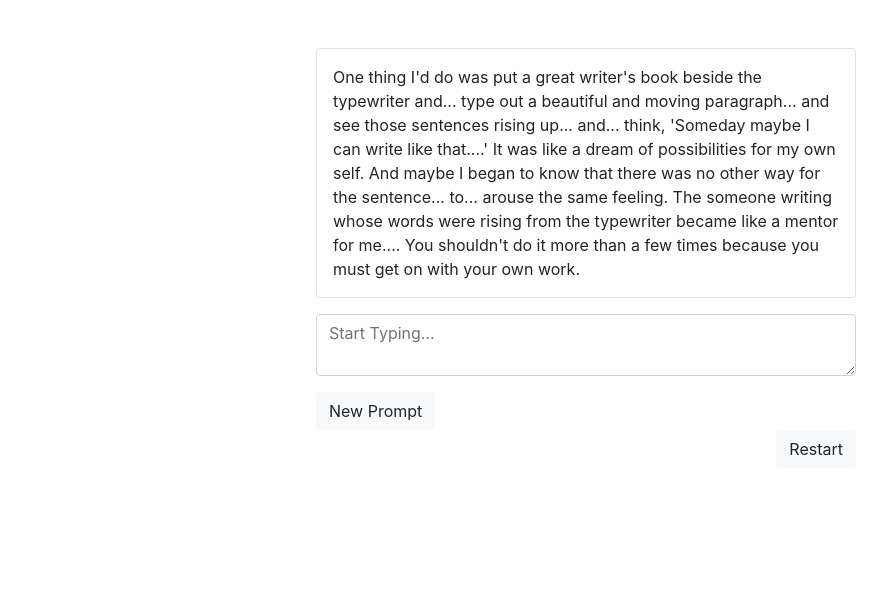
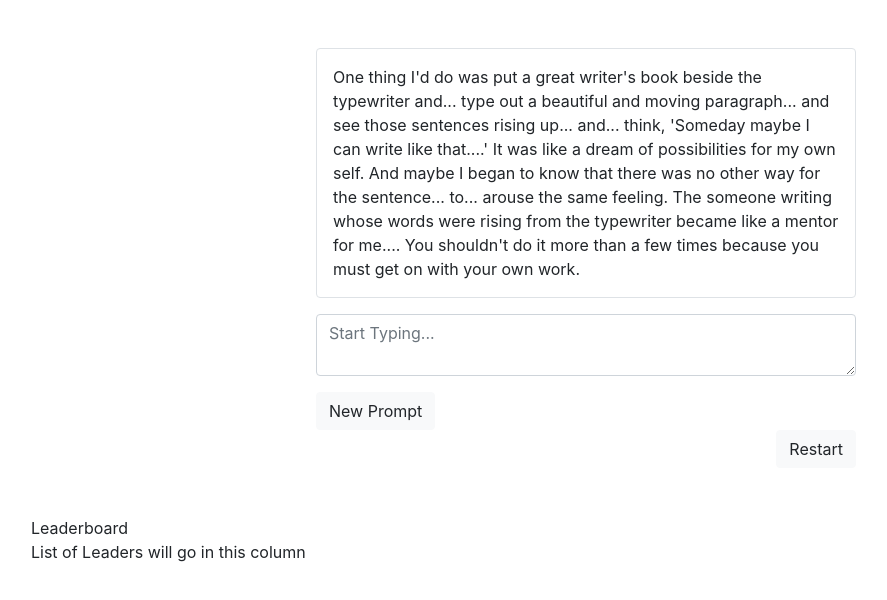
Before and after one commit to OctaviusBowman/touchspeed, a React (Create React App) app: page / in a window 1280 px wide. Shown: the top 600 px of the page, without its empty margins (54-941 px from the left). Built offline with nearby package versions, Linux system fonts and the light colour scheme.

Commit message:
favicon added

```diff
--- a/public/index.html
+++ b/public/index.html
@@ -1,15 +1,13 @@
 <!DOCTYPE html>
 <html lang="en">
+
 <head>
   <meta charset="utf-8" />
-    <link rel="icon" href="%PUBLIC_URL%/favicon.ico" />
+  <link rel="icon" href="%PUBLIC_URL%/Favicon.png" />
   <meta name="viewport" content="width=device-width, initial-scale=1" />
   <meta name="theme-color" content="#000000" />
-    <meta
-      name="description"
-      content="Web site created using create-react-app"
-    />
-    <link rel="apple-touch-icon" href="%PUBLIC_URL%/logo192.png" />
+  <meta name="description" content="Web site created using create-react-app" />
+  <link rel="apple-touch-icon" href="%PUBLIC_URL%/Favicon.png" />
   <!--
       manifest.json provides metadata used when your web app is installed on a
       user's mobile device or desktop. See https://developers.google.com/web/fundamentals/web-app-manifest/
@@ -24,8 +22,9 @@
       work correctly both with client-side routing and a non-root public URL.
       Learn how to configure a non-root public URL by running `npm run build`.
     -->
-    <title>Type Speed</title>
+  <title>Touch Speed Test</title>
 </head>
+
 <body>
   <noscript>You need to enable JavaScript to run this app.</noscript>
   <div id="root"></div>
@@ -40,4 +39,5 @@
       To create a production bundle, use `npm run build` or `yarn build`.
     -->
 </body>
+
 </html>
--- a/src/App.js
+++ b/src/App.js
@@ -2,6 +2,7 @@ import React, { useState, useEffect } from 'react';
 import Preview from './Preview'
 import Speed from './Speed'
 import getPrompt from './getPrompt'
+import Leaderbord from './Leaderboard'
 
 const initialState = {
   text: getPrompt(),
@@ -43,7 +44,8 @@ const App = () => {
   }
 
   return (
-    <div className="container mb-5 mt-5">
+    <div className="container">
+      <div className="mb-5 mt-5">
         <div className="row">
           <div className="col-md-6 offset-md-3">
             <Preview text={state.text} userInput={state.userInput} />
@@ -56,7 +58,7 @@ const App = () => {
             >
             </textarea>
             <div className="text-left">
-            <button className="btn btn-light" onClick={() => window.location.reload(false)}>New Prompt</button>
+              <button className="btn btn-light" onClick={() => window.location.reload()}>New Prompt</button>
             </div>
             <Speed sec={state.sec} symbols={state.symbols} text={state.text} input={state.userInput} />
             <div className="text-right">
@@ -65,6 +67,9 @@ const App = () => {
           </div>
         </div>
       </div >
+      <Leaderbord />
+    </div>
+
   );
 }
 
--- /dev/null
+++ b/src/Leaderboard.js
@@ -0,0 +1,19 @@
+import React from 'react'
+
+const Leaderboard = () => {
+    return (
+        <div className="leaderboard">
+
+            <div className="leaderboard-title">
+                Leaderboard
+            </div>
+            <div className="leaderboard-body">
+                List of Leaders
+                will go in this
+                column
+            </div>
+        </div>
+    )
+}
+
+export default Leaderboard
```
Also changed, not shown: public/Favicon.png (added). Lines whose indentation alone changed are shown as unchanged.
